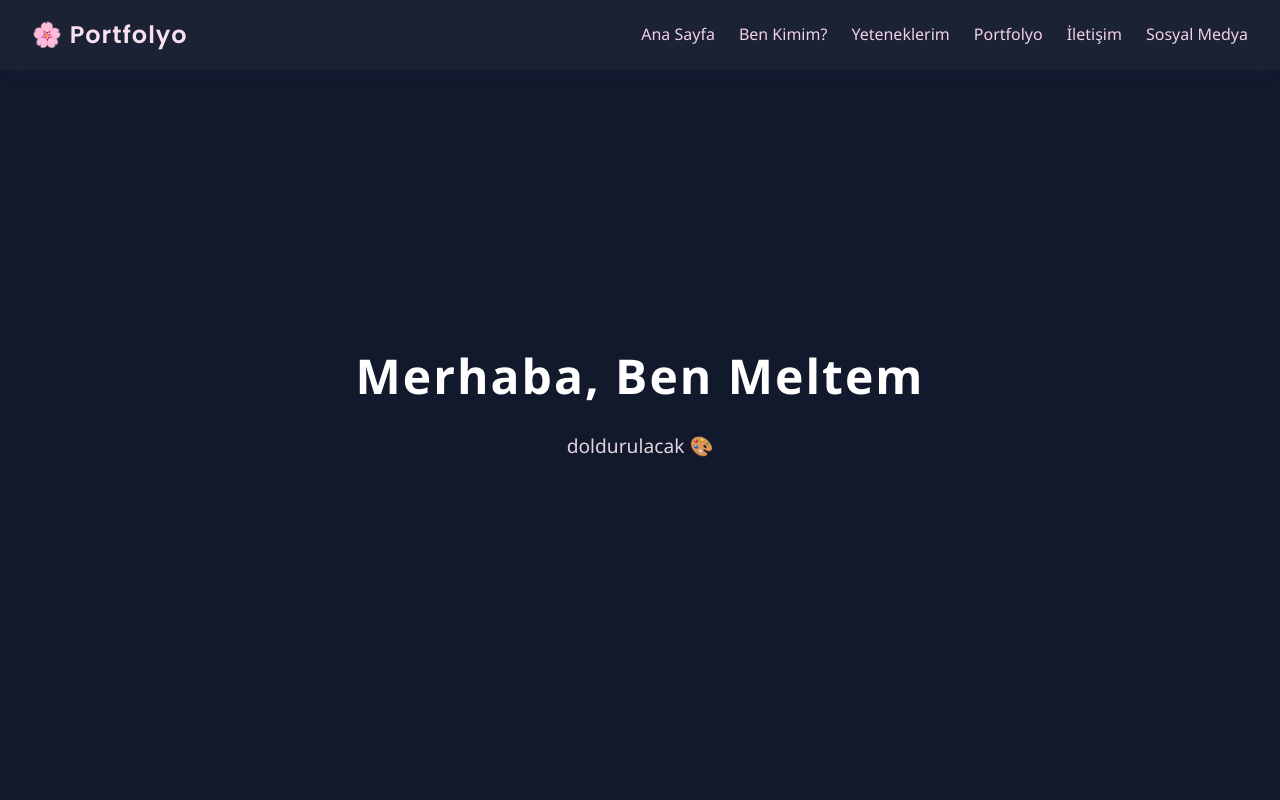
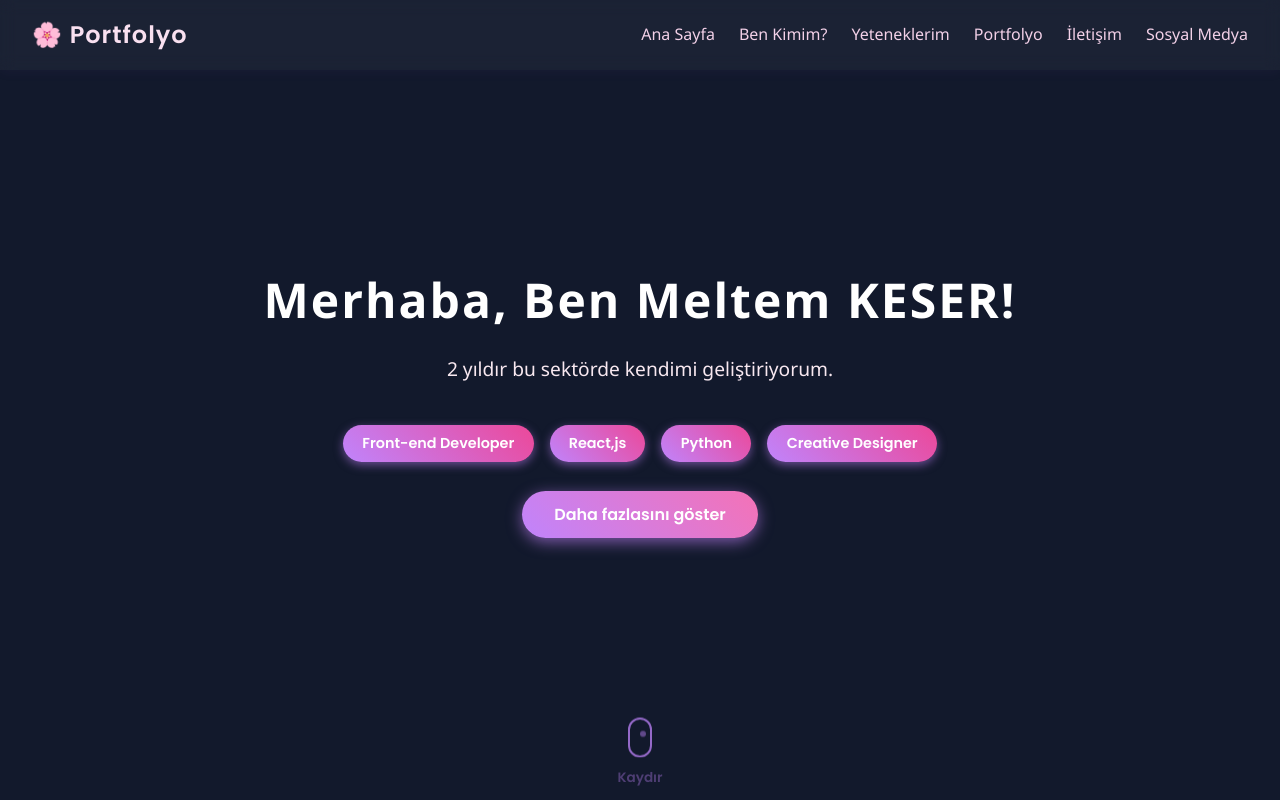
Before and after one commit to 1melteml/MeltemPortfolyo, a React (Create React App) app: page / in a window 1280 px wide. Shown: the top 800 px of the page. Built offline with nearby package versions, Linux system fonts and the light colour scheme.

Commit message:
second adım

```diff
--- a/src/components/about.js
+++ b/src/components/about.js
@@ -40,10 +40,10 @@ const About = () => {
                 </div>
                 <div className="about-text">
                     <p>
-                        Merhaba! Ben Meltem. Frontend geliştirme ve yaratıcı pastel tasarımlara tutkuyla bağlıyım.
+                        Merhaba! Ben Meltem. 29 Temmuz 2005 tarihinde Balıkesir'de doğdum. Balıkesir Üniversitesi Bilgisayar Mühendisliği 2. sınıf öğrencisiyim. Frontend geliştirme ve yaratıcı tasarımlara ilgim var.
                     </p>
                     <p>
-                        HTML, CSS, JavaScript ve React.js ile çalışıyorum. Boş zamanlarımda dijital çizimler yapar ve kahve eşliğinde kod yazarım ☕💻
+                        Yazılım dünyasında problem çözmeyi ve yenilikçi çözümler üretmeyi seviyorum. Frontend teknolojileri başta olmak üzere; React, JavaScript, HTML ve CSS ile kullanıcı dostu, estetik arayüzler tasarlıyorum. Aynı zamanda backend ve veritabanı konularına da ilgi duyuyorum ve sürekli kendimi geliştirmeye devam ediyorum.
                     </p>
                 </div>
             </div>
--- a/src/components/contact.css
+++ b/src/components/contact.css
@@ -80,7 +80,7 @@
 }
 
 .contact-form button:hover {
-    background: linear-gradient(to right, #6c0ddf, #f40765);
+    background: linear-gradient(to right, #6c0ddf, #ec4899);
 }
 
 @keyframes titlePop {
--- a/src/components/hero.css
+++ b/src/components/hero.css
@@ -13,8 +13,10 @@
     flex-direction: column;
     justify-content: center;
     align-items: center;
+    position: relative;
 }
 
+/* Başlık */
 .animated-title {
     font-size: 3rem;
     font-weight: bold;
@@ -22,12 +24,26 @@
     display: inline-block;
     overflow: hidden;
     white-space: nowrap;
+    position: relative;
+    z-index: 10;
+    opacity: 0;
+    transform: translateY(20px);
+    transition: opacity 0.3s ease, transform 0.3s ease;
+}
+
+.animated-title.animate {
+    opacity: 1;
+    transform: translateY(0);
 }
 
 .animated-title span {
     display: inline-block;
     opacity: 0;
     transform: translateY(20px);
+    animation: fadeUp 0.6s forwards;
+}
+
+.animated-title.animate span {
     animation: fadeUp 0.6s forwards;
 }
 
@@ -38,6 +54,7 @@
     }
 }
 
+/* Alt metin */
 .hero-subtext {
     margin-top: 1rem;
     font-size: 1.2rem;
@@ -45,10 +62,78 @@
     opacity: 0.9;
     max-width: 600px;
     padding: 0 1rem;
+    position: relative;
+    z-index: 10;
+    opacity: 0;
+    transform: translateY(20px);
+    transition: opacity 0.3s ease, transform 0.3s ease;
+}
+
+.hero-subtext.animate-subtext {
+    opacity: 1;
+    transform: translateY(0);
+}
+
+/* Scroll indicator */
+.scroll-indicator {
+    position: absolute;
+    bottom: 3rem;
+    left: 50%;
+    transform: translateX(-50%);
+    width: 24px;
+    height: 40px;
+    border: 2px solid #c084fc;
+    border-radius: 12px;
+    box-sizing: border-box;
+    opacity: 0.75;
+    animation: scrollBounce 2s infinite;
+    z-index: 10;
+}
+
+.scroll-indicator::before {
+    content: '';
+    position: absolute;
+    top: 8px;
+    left: 50%;
+    transform: translateX(-50%);
+    width: 6px;
+    height: 6px;
+    background: #c084fc;
+    border-radius: 50%;
+    animation: scrollDot 2s infinite;
+}
+
+@keyframes scrollBounce {
+    0%, 100% { transform: translateX(-50%) translateY(0); }
+    50% { transform: translateX(-50%) translateY(10px); }
+}
+
+@keyframes scrollDot {
+    0%, 100% { opacity: 1; transform: translateY(0); }
+    50% { opacity: 0.3; transform: translateY(6px); }
+}
+
+/* Kaydırma yazısı */
+.scroll-text {
+    position: absolute;
+    bottom: 0.7rem;
+    left: 50%;
+    transform: translateX(-50%);
+    font-size: 0.85rem;
+    color: #c084fc;
+    opacity: 0.6;
+    font-weight: 600;
+    user-select: none;
+    animation: scrollTextFade 2s infinite;
+    z-index: 10;
+}
+
+@keyframes scrollTextFade {
+    0%, 100% { opacity: 0.6; }
+    50% { opacity: 0.15; }
 }
 
 /* Responsive */
-
 @media screen and (max-width: 768px) {
     .hero {
         padding: 8em 1.5rem;
@@ -66,13 +151,72 @@
         font-size: 1rem;
     }
 }
-.animated-title span {
-    display: inline-block;
-    opacity: 0;
-    transform: translateY(20px);
-    /* animasyon sadece animate sınıfında */
+
+/* --- Butonlar ve eklemeler --- */
+
+.hero-button-group {
+    margin-top: 2.5rem;
+    display: flex;
+    justify-content: center;
+    gap: 1rem;
+    flex-wrap: nowrap;
+    z-index: 10;
+    position: relative;
 }
 
-.animated-title.animate span {
-    animation: fadeUp 0.6s forwards;
+.hero-cta-multiple {
+    padding: 0.5rem 1.2rem;
+    font-size: 0.9rem;
+    font-weight: 600;
+    border-radius: 25px;
+    border: none;
+    cursor: pointer;
+    background: linear-gradient(45deg, #c084fc, #ec4899);
+    color: white;
+    box-shadow: 0 3px 10px rgba(196, 132, 252, 0.5);
+    transition: background 0.3s ease, transform 0.2s ease;
+    white-space: nowrap;
+    min-width: 90px;
 }
+
+.hero-cta-multiple:hover {
+    background: linear-gradient(45deg, #7b00ff, #ec4899);
+    transform: scale(1.05);
+}
+
+.hero-cta-more {
+    margin-top: 1.8rem;
+    padding: 0.7rem 2rem;
+    font-size: 1rem;
+    font-weight: 600;
+    border-radius: 30px;
+    border: none;
+    cursor: pointer;
+    background: linear-gradient(45deg, #c084fc, #f472b6);
+    color: white;
+    box-shadow: 0 4px 15px rgba(196, 132, 252, 0.6);
+    transition: background 0.3s ease;
+    position: relative;
+    z-index: 10;
+}
+
+.hero-cta-more:hover {
+    background: linear-gradient(45deg, #7b00ff, #ec4899);
+}
+
+/* Responsive için küçültme */
+
+@media screen and (max-width: 768px) {
+    .hero-button-group {
+        gap: 0.7rem;
+    }
+    .hero-cta-multiple {
+        font-size: 0.8rem;
+        padding: 0.4rem 1rem;
+        min-width: 70px;
+    }
+    .hero-cta-more {
+        font-size: 0.9rem;
+        padding: 0.6rem 1.5rem;
+    }
+}
--- a/src/components/hero.js
+++ b/src/components/hero.js
@@ -2,7 +2,7 @@ import React, { useEffect, useState, useRef } from 'react';
 import './hero.css';
 
 const Hero = () => {
-    const title = "Merhaba, Ben Meltem";
+    const title = "Merhaba, Ben Meltem KESER!";
     const [isVisible, setIsVisible] = useState(false);
     const heroRef = useRef(null);
 
@@ -10,9 +10,8 @@ const Hero = () => {
         const observer = new IntersectionObserver(
             ([entry]) => {
                 if (entry.isIntersecting) {
-                    setIsVisible(true);
-                } else {
                     setIsVisible(false);
+                    setTimeout(() => setIsVisible(true), 100);
                 }
             },
             { threshold: 0.1 }
@@ -24,6 +23,14 @@ const Hero = () => {
 
         return () => observer.disconnect();
     }, []);
+
+    // "Daha fazlasını göster" butonuna tıklanınca scroll fonksiyonu
+    const scrollToBenKimim = () => {
+        const benKimimSection = document.getElementById('about');
+        if (benKimimSection) {
+            benKimimSection.scrollIntoView({ behavior: 'smooth' });
+        }
+    };
 
     return (
         <section id="hero" className="hero" ref={heroRef}>
@@ -37,7 +44,28 @@ const Hero = () => {
                     </span>
                 ))}
             </h1>
-            <p className="hero-subtext">doldurulacak 🎨</p>
+            <p className={`hero-subtext ${isVisible ? 'animate-subtext' : ''}`}>
+                2 yıldır bu sektörde kendimi geliştiriyorum.
+            </p>
+
+            {/* 4 Yan Yana Butonlar */}
+            <div className="hero-button-group">
+                <button className="hero-cta-multiple">Front-end Developer</button>
+                <button className="hero-cta-multiple">React,js</button>
+                <button className="hero-cta-multiple">Python</button>
+                <button className="hero-cta-multiple">Creative Designer</button>
+            </div>
+
+            {/* Daha Fazlasını Göster Butonu */}
+            <button
+                className="hero-cta-more"
+                onClick={scrollToBenKimim}
+            >
+                Daha fazlasını göster
+            </button>
+
+            <div className="scroll-indicator"></div>
+            <div className="scroll-text">Kaydır</div>
         </section>
     );
 };
--- a/src/components/portfolio.js
+++ b/src/components/portfolio.js
@@ -4,25 +4,25 @@ import './portfolio.css';
 const Portfolio = () => {
     const projects = [
         {
-            title: "Word Benzeri Uygulama",
+            title: "Kelime İşlemci Uygulaması",
             description: "QT DESİGNER'da çizimi yapılıp entegre edilmiş word uygulaması",
             image: "/WordBenzeri.jpeg", // public klasöründe olmalı
             link: "https://github.com/1melteml/WordUygulamasi"
         },
         {
-            title: "Soru Bankası",
+            title: "Soru Bankası Uygulaması",
             description: "Python kullanılarak oluşturulmuş soru bankası uygulaması",
             image: "/SoruBankasi.jpeg",
             link: "https://github.com/1melteml/SoruBankasi"
         },
         {
-            title: "Yurtdışı Vize Randevu Uygulaması",
+            title: "Vize Randevusu Alma Uygulaması",
             description: "Python kullanılarak oluşturulmuş vize randevusu uygulaması",
             image: "/VizeRandevu.png",
             link: "https://github.com/1melteml/VizeUygulamasi"
         },
         {
-            title: "Tarım Aracı",
+            title: "Hareketli Tarım Aracı Uygulaması",
             description: "Arduino kullanılarak oluşturulan hareketli tarım aracı",
             image: "/TarımAraci2.jpeg",
             link: "https://github.com/1melteml/Arduino"
```
